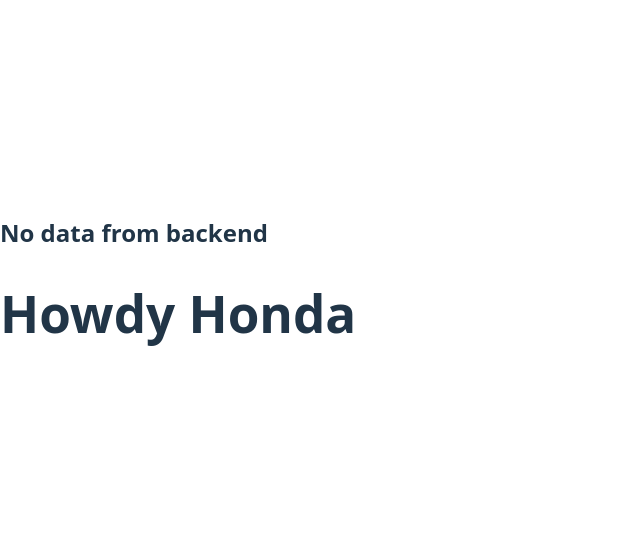
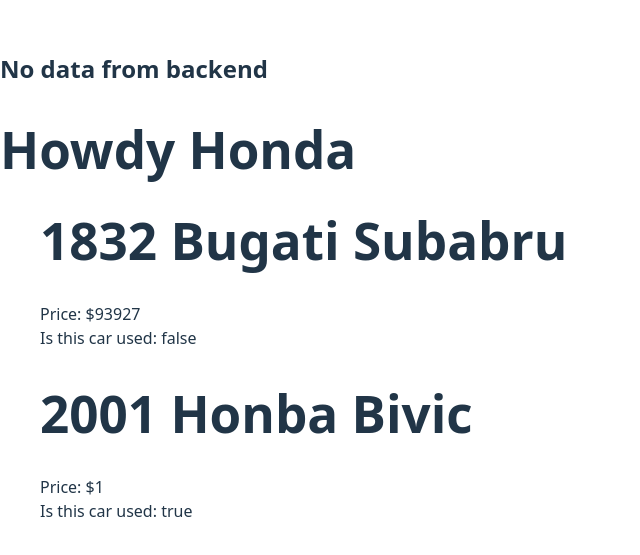
Before and after one commit to josherwoodev/Project_six, a React (Vite) app in the folder frontend/: page / in a window 1280 px wide. Shown: the part 115-670 px from the top of the page, without its empty margins (0-640 px from the left). Built offline with nearby package versions, Linux system fonts and the light colour scheme; no server answers.

Commit message:
Added implementation for test. Pushing before switching to backend

```diff
--- /dev/null
+++ b/frontend/src/ProjectSix/CarCard.tsx
@@ -0,0 +1,27 @@
+import * as React from "react";
+import {Car} from "../CarType";
+
+interface CarCardProps {
+    car: Car;
+}
+
+const CarCard: React.FC<CarCardProps> = ({car}) => {
+
+    return (
+
+        <div>
+            <h1>
+                {car.year + " " + car.make + " " + car.model}
+            </h1>
+            <span>
+                {"Price: $" + car.price}
+            </span>
+            <br/>
+            <span>
+                {"Is this car used: " + car.isUsed}
+            </span>
+        </div>
+    )
+}
+
+export default CarCard;
--- a/frontend/src/ProjectSix/CarPage.tsx
+++ b/frontend/src/ProjectSix/CarPage.tsx
@@ -1,10 +1,11 @@
 import {useEffect, useState} from "react";
 import {fetchCars} from "./CarService";
 import {Car} from "../CarType.ts";
+import CarCard from "./CarCard";
 
 
 const CarPage = () => {
-const [cars,setCars] = useState<Car[]>();
+const [cars,setCars] = useState<Car[]>([]);
     useEffect(() => {
         fetchCars().then(setCars)
     }, []);
@@ -13,6 +14,11 @@
             <h1>
                 Howdy Honda
             </h1>
+            <ul>
+                {cars.map((car) => (
+                    <CarCard key={car.id} car={car}/>
+                ))}
+            </ul>
         </>
 
     )
--- a/frontend/src/ProjectSix/CarService.ts
+++ b/frontend/src/ProjectSix/CarService.ts
@@ -9,6 +9,14 @@
             year:1832,
             price:93927,
             isUsed:false
+        },
+        {
+          id: 2,
+          make: "Honba",
+            model: "Bivic",
+            year: 2001,
+            price: 1,
+            isUsed: true
         }
         ]
     return Promise.resolve(mockedCars);
```
Also changed, not shown: 2 other files (tests, documents, lock files or other folders).
